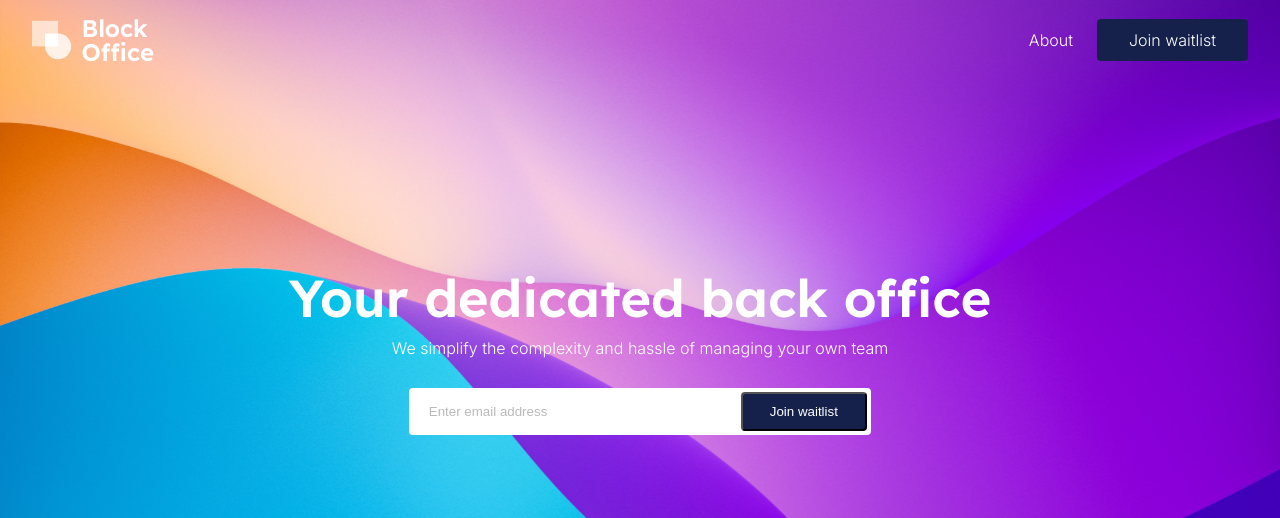
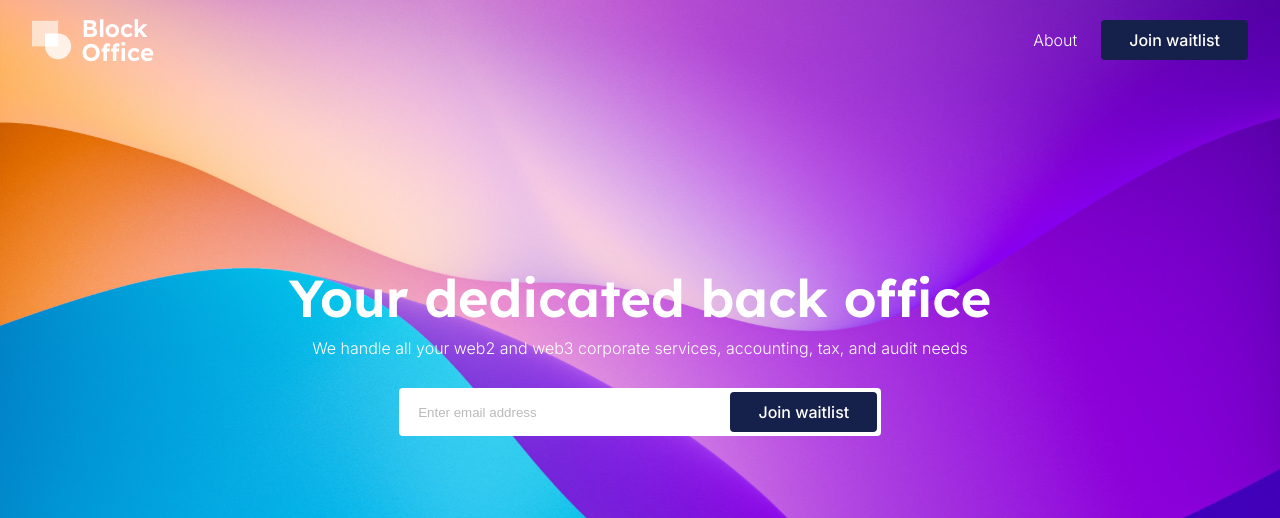
Before and after one commit to block-office/block-office.github.io, a React (Create React App) app: page / in a window 1280 px wide. Shown: the top 518 px of the page. Built offline with nearby package versions, Linux system fonts and the light colour scheme; what smooth-scroll would draw is missing.

Commit message:
Font changes

```diff
--- a/public/index.html
+++ b/public/index.html
@@ -8,7 +8,7 @@
 
     <link rel="preconnect" href="https://fonts.googleapis.com">
     <link rel="preconnect" href="https://fonts.gstatic.com" crossorigin>
-    <link href="https://fonts.googleapis.com/css2?family=Inter:wght@100;200;300;400&family=Lexend+Deca:wght@600&display=swap" rel="stylesheet">
+    <link href="https://fonts.googleapis.com/css2?family=Inter:wght@100;200;300;400;500&family=Lexend+Deca:wght@600&display=swap" rel="stylesheet">
 
     <meta name="application-name" content="Block Office" />
 
--- a/src/components/contact.jsx
+++ b/src/components/contact.jsx
@@ -37,12 +37,14 @@ const EmailInput = styled.input`
 `;
 
 const CTA = styled.button`
-  padding: 0.75em 2em;
+  padding: 0.75em 1.75em;
   border-radius: 4px;
   background: ${COLORS.NAVY};
   display: flex;
   align-items: center;
   color: #fff;
+  font-weight: 500;
+  border: 0;
 
   &:disabled {
     background: ${getColor(ColorKey.SUCCESS)};
@@ -85,7 +87,7 @@ export const Contact = () => {
   });
 
   return (
-    <ContactContainer>
+    <ContactContainer id="contact">
       <EmailFormBox onSubmit={handleSubmit}>
         <EmailInput
           type="email"
--- a/src/components/navigation/navigation.tsx
+++ b/src/components/navigation/navigation.tsx
@@ -53,9 +53,10 @@ const NavLink = styled.a`
 `;
 
 const NavCTA = styled.div`
-  padding: 0.8em 2em;
+  padding: 0.75em 1.75em;
   border-radius: 4px;
   background: ${COLORS.NAVY};
+  font-weight: 500;
 `;
 
 export const Navigation = () => {
--- a/src/components/splash.tsx
+++ b/src/components/splash.tsx
@@ -34,7 +34,7 @@ export const Splash = () => {
     <SplashContainer>
       <SplashTextContainer>
         <TagLine>Your dedicated back office</TagLine>
-        <OneLiner>We simplify the complexity and hassle of managing your own team</OneLiner>
+        <OneLiner>We handle all your web2 and web3 corporate services, accounting, tax, and audit needs</OneLiner>
       </SplashTextContainer>
     </SplashContainer>
   );
--- a/src/index.css
+++ b/src/index.css
@@ -1,6 +1,6 @@
 body {
   font-family: "Inter", sans-serif;
-  font-weight: 300;
+  font-weight: 400;
   -webkit-font-smoothing: antialiased;
   -moz-osx-font-smoothing: grayscale;
   width: 100vw;
--- a/src/reset.css
+++ b/src/reset.css
@@ -4,6 +4,7 @@
 */
 
 html,
+button,
 body,
 div,
 span,
```
